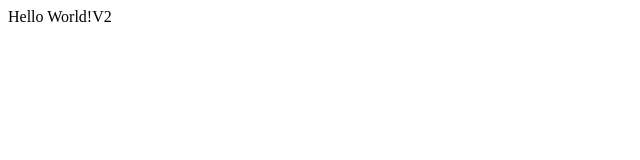
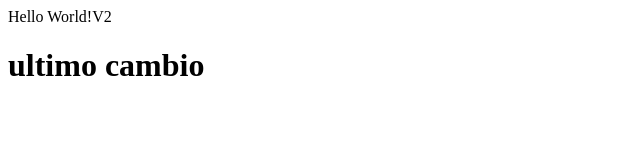
Before and after one commit to magochi19/LAB1, a plain HTML site: page index.html in a window 1280 px wide. Shown: the whole page, without its empty margins (0-640 px from the left). Drawn offline with Linux system fonts and the light colour scheme.

Commit message:
he añadido una etiqueta

```diff
--- a/index.html
+++ b/index.html
@@ -4,5 +4,6 @@
 </head>
 <body>
 	<p>Hello World!V2</p>
+	<h1>ultimo cambio</h1>
 </body>
 </html>
```
